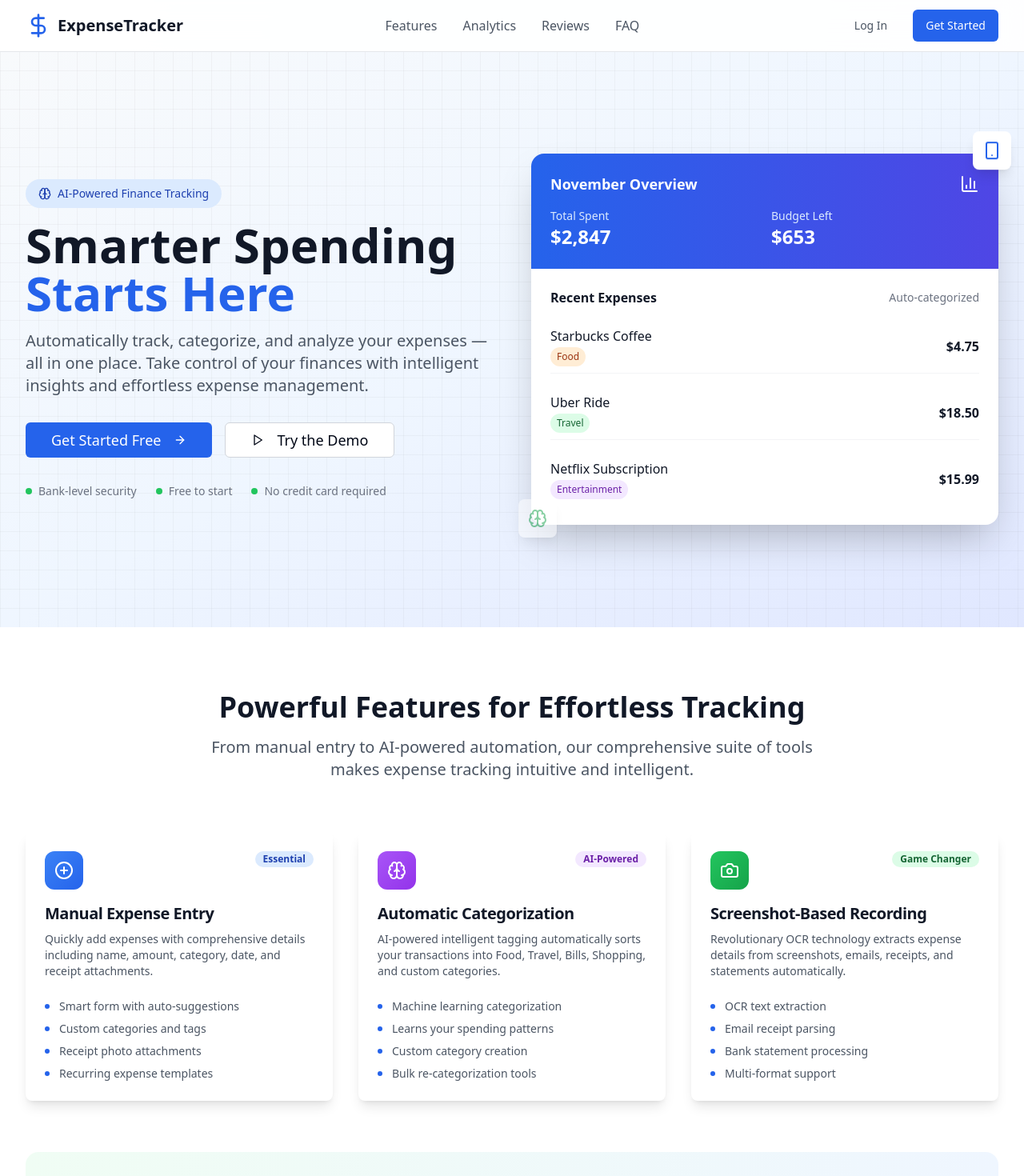
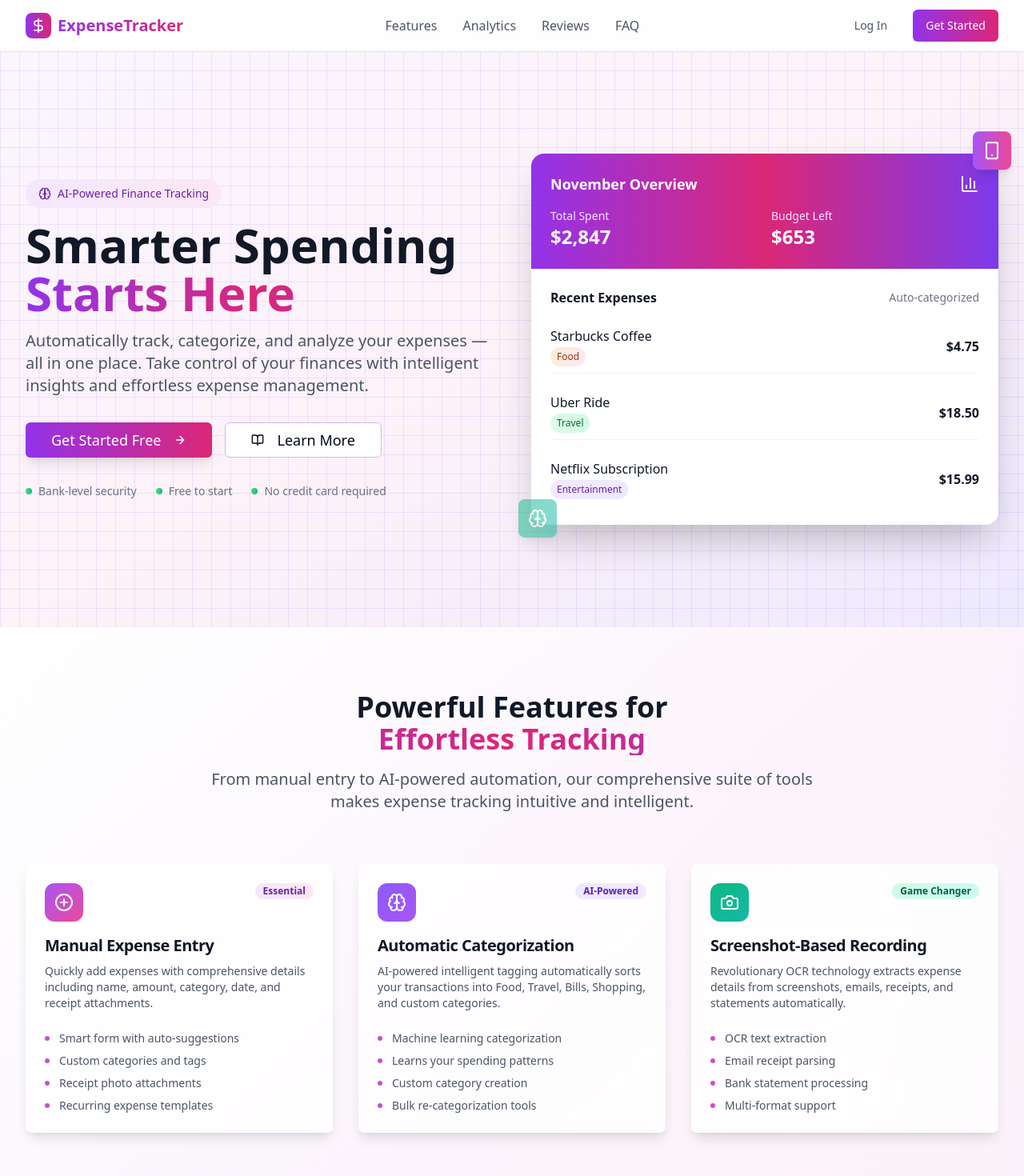
Before and after one commit to sujal11113/Bugdet-Buddy, a React (Vite) app: page / in a window 1280 px wide. Shown: the top 1470 px of the page at 80% size. Built offline with nearby package versions, Linux system fonts and the light colour scheme.

Commit message:
Refactor: Improve UI and aesthetics
- Replaced "Try the Demo" with "Learn More" in the hero section.
- Centered text alignment throughout the app.
- Updated the color scheme for a more attractive and Gen Z-friendly aesthetic.

```diff
--- a/src/components/landing/Features.tsx
+++ b/src/components/landing/Features.tsx
@@ -20,7 +20,7 @@ const Features = () => {
       title: 'Manual Expense Entry',
       description: 'Quickly add expenses with comprehensive details including name, amount, category, date, and receipt attachments.',
       badge: 'Essential',
-      badgeColor: 'bg-blue-100 text-blue-800',
+      badgeColor: 'bg-gradient-to-r from-purple-100 to-pink-100 text-purple-800 border-0',
       details: [
         'Smart form with auto-suggestions',
         'Custom categories and tags',
@@ -33,7 +33,7 @@ const Features = () => {
       title: 'Automatic Categorization',
       description: 'AI-powered intelligent tagging automatically sorts your transactions into Food, Travel, Bills, Shopping, and custom categories.',
       badge: 'AI-Powered',
-      badgeColor: 'bg-purple-100 text-purple-800',
+      badgeColor: 'bg-gradient-to-r from-violet-100 to-purple-100 text-violet-800 border-0',
       details: [
         'Machine learning categorization',
         'Learns your spending patterns',
@@ -46,7 +46,7 @@ const Features = () => {
       title: 'Screenshot-Based Recording',
       description: 'Revolutionary OCR technology extracts expense details from screenshots, emails, receipts, and statements automatically.',
       badge: 'Game Changer',
-      badgeColor: 'bg-green-100 text-green-800',
+      badgeColor: 'bg-gradient-to-r from-emerald-100 to-teal-100 text-emerald-800 border-0',
       details: [
         'OCR text extraction',
         'Email receipt parsing',
@@ -57,12 +57,13 @@ const Features = () => {
   ];
 
   return (
-    <section id="features" className="py-20 bg-white">
+    <section id="features" className="py-20 bg-gradient-to-br from-white via-purple-50/30 to-pink-50/30">
       <div className="max-w-7xl mx-auto px-4 sm:px-6 lg:px-8">
         {/* Header */}
         <div className="text-center mb-16">
           <h2 className="text-3xl sm:text-4xl font-bold text-gray-900 mb-4">
-            Powerful Features for Effortless Tracking
+            Powerful Features for
+            <span className="block bg-gradient-to-r from-purple-600 via-pink-600 to-violet-600 bg-clip-text text-transparent">Effortless Tracking</span>
           </h2>
           <p className="text-xl text-gray-600 max-w-3xl mx-auto">
             From manual entry to AI-powered automation, our comprehensive suite of tools makes expense tracking intuitive and intelligent.
@@ -72,23 +73,23 @@ const Features = () => {
         {/* Features Grid */}
         <div className="grid lg:grid-cols-3 gap-8">
           {features.map((feature, index) => (
-            <Card key={index} className="group hover:shadow-xl transition-all duration-300 border-0 shadow-lg">
+            <Card key={index} className="group hover:shadow-xl transition-all duration-300 border-0 shadow-lg bg-white/80 backdrop-blur-sm">
               <CardHeader className="space-y-4">
                 <div className="flex items-start justify-between">
                   <div className={`p-3 rounded-xl bg-gradient-to-br ${
-                    index === 0 ? 'from-blue-500 to-blue-600' :
-                    index === 1 ? 'from-purple-500 to-purple-600' :
-                    'from-green-500 to-green-600'
+                    index === 0 ? 'from-purple-500 to-pink-500' :
+                    index === 1 ? 'from-violet-500 to-purple-500' :
+                    'from-emerald-500 to-teal-500'
                   }`}>
                     <feature.icon className="h-6 w-6 text-white" />
                   </div>
-                  <Badge className={`${feature.badgeColor} border-0`}>
+                  <Badge className={feature.badgeColor}>
                     {feature.badge}
                   </Badge>
                 </div>
 
                 <div>
-                  <CardTitle className="text-xl font-bold text-gray-900 group-hover:text-blue-600 transition-colors">
+                  <CardTitle className="text-xl font-bold text-gray-900 group-hover:text-purple-600 transition-colors">
                     {feature.title}
                   </CardTitle>
                   <CardDescription className="text-gray-600 mt-2">
@@ -101,7 +102,7 @@ const Features = () => {
                 <ul className="space-y-2">
                   {feature.details.map((detail, detailIndex) => (
                     <li key={detailIndex} className="flex items-center text-sm text-gray-600">
-                      <div className="w-1.5 h-1.5 bg-blue-600 rounded-full mr-3"></div>
+                      <div className="w-1.5 h-1.5 bg-gradient-to-r from-purple-500 to-pink-500 rounded-full mr-3"></div>
                       {detail}
                     </li>
                   ))}
@@ -112,7 +113,7 @@ const Features = () => {
         </div>
 
         {/* Screenshot Feature Highlight */}
-        <div className="mt-16 bg-gradient-to-r from-green-50 to-blue-50 rounded-2xl p-8 lg:p-12">
+        <div className="mt-16 bg-gradient-to-r from-purple-50 via-pink-50 to-violet-50 rounded-2xl p-8 lg:p-12 border border-purple-100">
           <div className="grid lg:grid-cols-2 gap-8 items-center">
             <div>
               <h3 className="text-2xl font-bold text-gray-900 mb-4">
@@ -131,7 +132,7 @@ const Features = () => {
                   { icon: FileText, text: 'Smart extraction' }
                 ].map((item, index) => (
                   <div key={index} className="flex items-center space-x-2">
-                    <item.icon className="h-5 w-5 text-green-600" />
+                    <item.icon className="h-5 w-5 text-emerald-600" />
                     <span className="text-sm font-medium text-gray-700">{item.text}</span>
                   </div>
                 ))}
@@ -143,9 +144,9 @@ const Features = () => {
                 <div className="flex items-center justify-between mb-4">
                   <span className="text-sm font-medium text-gray-500">Processing...</span>
                   <div className="flex space-x-1">
-                    <div className="w-2 h-2 bg-green-500 rounded-full animate-bounce"></div>
-                    <div className="w-2 h-2 bg-green-500 rounded-full animate-bounce" style={{animationDelay: '0.1s'}}></div>
-                    <div className="w-2 h-2 bg-green-500 rounded-full animate-bounce" style={{animationDelay: '0.2s'}}></div>
+                    <div className="w-2 h-2 bg-gradient-to-r from-purple-500 to-pink-500 rounded-full animate-bounce"></div>
+                    <div className="w-2 h-2 bg-gradient-to-r from-purple-500 to-pink-500 rounded-full animate-bounce" style={{animationDelay: '0.1s'}}></div>
+                    <div className="w-2 h-2 bg-gradient-to-r from-purple-500 to-pink-500 rounded-full animate-bounce" style={{animationDelay: '0.2s'}}></div>
                   </div>
                 </div>
 
@@ -156,7 +157,7 @@ const Features = () => {
                   </div>
                   <div className="flex justify-between">
                     <span className="text-gray-600">Amount:</span>
-                    <span className="font-medium text-green-600">$47.83</span>
+                    <span className="font-medium text-emerald-600">$47.83</span>
                   </div>
                   <div className="flex justify-between">
                     <span className="text-gray-600">Date:</span>
@@ -164,7 +165,7 @@ const Features = () => {
                   </div>
                   <div className="flex justify-between">
                     <span className="text-gray-600">Category:</span>
-                    <Badge className="bg-blue-100 text-blue-800">Shopping</Badge>
+                    <Badge className="bg-gradient-to-r from-purple-100 to-pink-100 text-purple-800 border-0">Shopping</Badge>
                   </div>
                 </div>
               </div>
--- a/src/components/landing/Hero.tsx
+++ b/src/components/landing/Hero.tsx
@@ -1,59 +1,59 @@
 
 import React from 'react';
 import { Button } from '@/components/ui/button';
-import { ArrowRight, Play, Smartphone, Brain, BarChart3 } from 'lucide-react';
+import { ArrowRight, BookOpen, Smartphone, Brain, BarChart3 } from 'lucide-react';
 
 const Hero = () => {
   return (
-    <section className="relative overflow-hidden bg-gradient-to-br from-slate-50 via-blue-50 to-indigo-100 py-20 sm:py-32">
+    <section className="relative overflow-hidden bg-gradient-to-br from-purple-50 via-pink-50 to-violet-100 py-20 sm:py-32">
       {/* Background decoration */}
-      <div className="absolute inset-0 bg-[linear-gradient(to_right,#80808012_1px,transparent_1px),linear-gradient(to_bottom,#80808012_1px,transparent_1px)] bg-[size:24px_24px]"></div>
+      <div className="absolute inset-0 bg-[linear-gradient(to_right,#8b5cf620_1px,transparent_1px),linear-gradient(to_bottom,#8b5cf620_1px,transparent_1px)] bg-[size:24px_24px]"></div>
 
       <div className="relative max-w-7xl mx-auto px-4 sm:px-6 lg:px-8">
         <div className="grid lg:grid-cols-2 gap-12 items-center">
           {/* Content */}
-          <div className="space-y-8">
+          <div className="space-y-8 text-center lg:text-left">
             <div className="space-y-4">
-              <div className="inline-flex items-center space-x-2 bg-blue-100 text-blue-800 px-4 py-2 rounded-full text-sm font-medium">
+              <div className="inline-flex items-center space-x-2 bg-gradient-to-r from-purple-100 to-pink-100 text-purple-800 px-4 py-2 rounded-full text-sm font-medium">
                 <Brain className="h-4 w-4" />
                 <span>AI-Powered Finance Tracking</span>
               </div>
 
-              <h1 className="text-4xl sm:text-5xl lg:text-6xl font-bold text-gray-900 leading-tight">
+              <h1 className="text-4xl sm:text-5xl lg:text-6xl font-bold text-gray-900 leading-tight text-center lg:text-left">
                 Smarter Spending
-                <span className="block text-blue-600">Starts Here</span>
+                <span className="block bg-gradient-to-r from-purple-600 via-pink-600 to-violet-600 bg-clip-text text-transparent">Starts Here</span>
               </h1>
 
-              <p className="text-xl text-gray-600 max-w-2xl">
+              <p className="text-xl text-gray-600 max-w-2xl mx-auto lg:mx-0 text-center lg:text-left">
                 Automatically track, categorize, and analyze your expenses — all in one place.
                 Take control of your finances with intelligent insights and effortless expense management.
               </p>
             </div>
 
             {/* CTAs */}
-            <div className="flex flex-col sm:flex-row gap-4">
-              <Button size="lg" className="bg-blue-600 hover:bg-blue-700 text-white px-8 py-4 text-lg group">
+            <div className="flex flex-col sm:flex-row gap-4 justify-center lg:justify-start">
+              <Button size="lg" className="bg-gradient-to-r from-purple-600 to-pink-600 hover:from-purple-700 hover:to-pink-700 text-white px-8 py-4 text-lg group shadow-lg">
                 Get Started Free
                 <ArrowRight className="ml-2 h-5 w-5 group-hover:translate-x-1 transition-transform" />
               </Button>
-              <Button size="lg" variant="outline" className="px-8 py-4 text-lg group border-gray-300 hover:border-blue-600 hover:text-blue-600">
-                <Play className="mr-2 h-5 w-5" />
-                Try the Demo
+              <Button size="lg" variant="outline" className="px-8 py-4 text-lg group border-purple-300 hover:border-purple-600 hover:text-purple-600 hover:bg-purple-50">
+                <BookOpen className="mr-2 h-5 w-5" />
+                Learn More
               </Button>
             </div>
 
             {/* Trust indicators */}
-            <div className="flex items-center space-x-6 text-sm text-gray-500">
+            <div className="flex items-center justify-center lg:justify-start space-x-6 text-sm text-gray-500">
               <div className="flex items-center space-x-2">
-                <div className="w-2 h-2 bg-green-500 rounded-full"></div>
+                <div className="w-2 h-2 bg-gradient-to-r from-green-400 to-emerald-500 rounded-full"></div>
                 <span>Bank-level security</span>
               </div>
               <div className="flex items-center space-x-2">
-                <div className="w-2 h-2 bg-green-500 rounded-full"></div>
+                <div className="w-2 h-2 bg-gradient-to-r from-green-400 to-emerald-500 rounded-full"></div>
                 <span>Free to start</span>
               </div>
               <div className="flex items-center space-x-2">
-                <div className="w-2 h-2 bg-green-500 rounded-full"></div>
+                <div className="w-2 h-2 bg-gradient-to-r from-green-400 to-emerald-500 rounded-full"></div>
                 <span>No credit card required</span>
               </div>
             </div>
@@ -63,18 +63,18 @@ const Hero = () => {
           <div className="relative">
             <div className="relative bg-white rounded-2xl shadow-2xl overflow-hidden">
               {/* Mock app interface */}
-              <div className="bg-gradient-to-r from-blue-600 to-indigo-600 p-6 text-white">
+              <div className="bg-gradient-to-r from-purple-600 via-pink-600 to-violet-600 p-6 text-white">
                 <div className="flex items-center justify-between mb-4">
                   <h3 className="text-lg font-semibold">November Overview</h3>
                   <BarChart3 className="h-6 w-6" />
                 </div>
                 <div className="grid grid-cols-2 gap-4">
                   <div>
-                    <p className="text-blue-100 text-sm">Total Spent</p>
+                    <p className="text-purple-100 text-sm">Total Spent</p>
                     <p className="text-2xl font-bold">$2,847</p>
                   </div>
                   <div>
-                    <p className="text-blue-100 text-sm">Budget Left</p>
+                    <p className="text-purple-100 text-sm">Budget Left</p>
                     <p className="text-2xl font-bold">$653</p>
                   </div>
                 </div>
@@ -87,9 +87,9 @@ const Hero = () => {
                 </div>
 
                 {[
-                  { name: 'Starbucks Coffee', amount: '$4.75', category: 'Food', color: 'bg-orange-100 text-orange-800' },
-                  { name: 'Uber Ride', amount: '$18.50', category: 'Travel', color: 'bg-green-100 text-green-800' },
-                  { name: 'Netflix Subscription', amount: '$15.99', category: 'Entertainment', color: 'bg-purple-100 text-purple-800' }
+                  { name: 'Starbucks Coffee', amount: '$4.75', category: 'Food', color: 'bg-gradient-to-r from-orange-100 to-pink-100 text-orange-800' },
+                  { name: 'Uber Ride', amount: '$18.50', category: 'Travel', color: 'bg-gradient-to-r from-green-100 to-emerald-100 text-green-800' },
+                  { name: 'Netflix Subscription', amount: '$15.99', category: 'Entertainment', color: 'bg-gradient-to-r from-purple-100 to-violet-100 text-purple-800' }
                 ].map((expense, index) => (
                   <div key={index} className="flex items-center justify-between py-2 border-b border-gray-100 last:border-b-0">
                     <div>
@@ -105,11 +105,11 @@ const Hero = () => {
             </div>
 
             {/* Floating elements */}
-            <div className="absolute -top-4 -right-4 bg-white rounded-lg shadow-lg p-3 animate-bounce">
-              <Smartphone className="h-6 w-6 text-blue-600" />
+            <div className="absolute -top-4 -right-4 bg-gradient-to-r from-purple-500 to-pink-500 rounded-lg shadow-lg p-3 animate-bounce">
+              <Smartphone className="h-6 w-6 text-white" />
             </div>
-            <div className="absolute -bottom-4 -left-4 bg-white rounded-lg shadow-lg p-3 animate-pulse">
-              <Brain className="h-6 w-6 text-green-600" />
+            <div className="absolute -bottom-4 -left-4 bg-gradient-to-r from-emerald-500 to-teal-500 rounded-lg shadow-lg p-3 animate-pulse">
+              <Brain className="h-6 w-6 text-white" />
             </div>
           </div>
         </div>
--- a/src/components/landing/ValueProposition.tsx
+++ b/src/components/landing/ValueProposition.tsx
@@ -18,30 +18,30 @@ const ValueProposition = () => {
       icon: Eye,
       title: 'Enhanced Financial Visibility',
       description: 'Get crystal-clear insights into where your money goes with automated tracking and intelligent categorization.',
-      color: 'from-blue-500 to-blue-600'
+      color: 'from-purple-500 to-pink-500'
     },
     {
       icon: Target,
       title: 'Smarter Budgeting',
       description: 'Set realistic budgets and track progress with AI-powered recommendations based on your spending patterns.',
-      color: 'from-green-500 to-green-600'
+      color: 'from-emerald-500 to-teal-500'
     },
     {
       icon: Shield,
       title: 'Reduced Financial Stress',
       description: 'Stay in control with real-time alerts, spending limits, and proactive budget management tools.',
-      color: 'from-purple-500 to-purple-600'
+      color: 'from-violet-500 to-purple-500'
     },
     {
       icon: Zap,
       title: 'Actionable AI Insights',
       description: 'Receive personalized recommendations to optimize spending, find savings opportunities, and improve financial health.',
-      color: 'from-orange-500 to-orange-600'
+      color: 'from-orange-500 to-pink-500'
     }
   ];
 
   return (
-    <section className="py-20 bg-gradient-to-br from-gray-900 via-blue-900 to-indigo-900 text-white">
+    <section className="py-20 bg-gradient-to-br from-gray-900 via-purple-900 to-violet-900 text-white">
       <div className="max-w-7xl mx-auto px-4 sm:px-6 lg:px-8">
         {/* Header */}
         <div className="text-center mb-16">
@@ -51,7 +51,7 @@ const ValueProposition = () => {
           <h2 className="text-3xl sm:text-4xl font-bold mb-4">
             Transform Your Financial Future
           </h2>
-          <p className="text-xl text-blue-100 max-w-3xl mx-auto">
+          <p className="text-xl text-purple-100 max-w-3xl mx-auto">
             Join thousands who've taken control of their finances with our AI-enhanced platform.
             Experience the difference intelligent expense tracking makes.
           </p>
@@ -66,26 +66,26 @@ const ValueProposition = () => {
                   <benefit.icon className="h-8 w-8 text-white" />
                 </div>
                 <h3 className="text-lg font-semibold mb-3">{benefit.title}</h3>
-                <p className="text-blue-100 text-sm leading-relaxed">{benefit.description}</p>
+                <p className="text-purple-100 text-sm leading-relaxed">{benefit.description}</p>
               </CardContent>
             </Card>
           ))}
         </div>
 
         {/* Key Statistics */}
-        <div className="bg-white/5 backdrop-blur-sm rounded-2xl p-8 mb-16">
+        <div className="bg-white/5 backdrop-blur-sm rounded-2xl p-8 mb-16 border border-white/10">
           <div className="grid md:grid-cols-3 gap-8 text-center">
             <div>
-              <p className="text-4xl font-bold text-white mb-2">87%</p>
-              <p className="text-blue-200">Average savings increase</p>
+              <p className="text-4xl font-bold bg-gradient-to-r from-purple-400 to-pink-400 bg-clip-text text-transparent mb-2">87%</p>
+              <p className="text-purple-200">Average savings increase</p>
             </div>
             <div>
-              <p className="text-4xl font-bold text-white mb-2">3 min</p>
-              <p className="text-blue-200">Daily time investment</p>
+              <p className="text-4xl font-bold bg-gradient-to-r from-emerald-400 to-teal-400 bg-clip-text text-transparent mb-2">3 min</p>
+              <p className="text-purple-200">Daily time investment</p>
             </div>
             <div>
-              <p className="text-4xl font-bold text-white mb-2">50K+</p>
-              <p className="text-blue-200">Users trust us</p>
+              <p className="text-4xl font-bold bg-gradient-to-r from-violet-400 to-purple-400 bg-clip-text text-transparent mb-2">50K+</p>
+              <p className="text-purple-200">Users trust us</p>
             </div>
           </div>
         </div>
@@ -95,13 +95,13 @@ const ValueProposition = () => {
           <h3 className="text-2xl font-bold mb-4">
             Ready to Take Control of Your Finances?
           </h3>
-          <p className="text-blue-100 mb-8 max-w-2xl mx-auto">
+          <p className="text-purple-100 mb-8 max-w-2xl mx-auto">
             Start your journey to financial freedom today. No credit card required.
             Experience the power of AI-driven expense tracking in just minutes.
           </p>
 
           <div className="flex flex-col sm:flex-row gap-4 justify-center">
-            <Button size="lg" className="bg-white text-gray-900 hover:bg-gray-100 px-8 py-4 text-lg group">
+            <Button size="lg" className="bg-gradient-to-r from-purple-600 to-pink-600 hover:from-purple-700 hover:to-pink-700 text-white px-8 py-4 text-lg group shadow-lg">
               Start Free Trial
               <ArrowRight className="ml-2 h-5 w-5 group-hover:translate-x-1 transition-transform" />
             </Button>
@@ -110,7 +110,7 @@ const ValueProposition = () => {
             </Button>
           </div>
 
-          <div className="flex items-center justify-center space-x-6 mt-8 text-sm text-blue-200">
+          <div className="flex items-center justify-center space-x-6 mt-8 text-sm text-purple-200">
             <div className="flex items-center space-x-2">
               <CheckCircle className="h-4 w-4" />
               <span>Free forever plan</span>
--- a/src/pages/Index.tsx
+++ b/src/pages/Index.tsx
@@ -30,26 +30,28 @@ import Footer from '@/components/landing/Footer';
 
 const Index = () => {
   return (
-    <div className="min-h-screen bg-gradient-to-br from-slate-50 via-blue-50 to-indigo-100">
+    <div className="min-h-screen bg-gradient-to-br from-purple-50 via-pink-50 to-violet-100">
       {/* Navigation */}
-      <nav className="fixed top-0 w-full bg-white/90 backdrop-blur-md border-b border-gray-200 z-50">
+      <nav className="fixed top-0 w-full bg-white/90 backdrop-blur-md border-b border-purple-200 z-50">
         <div className="max-w-7xl mx-auto px-4 sm:px-6 lg:px-8">
           <div className="flex justify-between items-center h-16">
             <div className="flex items-center space-x-2">
-              <DollarSign className="h-8 w-8 text-blue-600" />
-              <span className="text-xl font-bold text-gray-900">ExpenseTracker</span>
+              <div className="w-8 h-8 bg-gradient-to-r from-purple-600 to-pink-600 rounded-lg flex items-center justify-center">
+                <DollarSign className="h-5 w-5 text-white" />
+              </div>
+              <span className="text-xl font-bold bg-gradient-to-r from-purple-600 to-pink-600 bg-clip-text text-transparent">ExpenseTracker</span>
             </div>
             <div className="hidden md:flex items-center space-x-8">
-              <a href="#features" className="text-gray-600 hover:text-blue-600 transition-colors">Features</a>
-              <a href="#analytics" className="text-gray-600 hover:text-blue-600 transition-colors">Analytics</a>
-              <a href="#testimonials" className="text-gray-600 hover:text-blue-600 transition-colors">Reviews</a>
-              <a href="#faq" className="text-gray-600 hover:text-blue-600 transition-colors">FAQ</a>
+              <a href="#features" className="text-gray-600 hover:text-purple-600 transition-colors">Features</a>
+              <a href="#analytics" className="text-gray-600 hover:text-purple-600 transition-colors">Analytics</a>
+              <a href="#testimonials" className="text-gray-600 hover:text-purple-600 transition-colors">Reviews</a>
+              <a href="#faq" className="text-gray-600 hover:text-purple-600 transition-colors">FAQ</a>
             </div>
             <div className="flex items-center space-x-4">
-              <Button variant="ghost" className="text-gray-600 hover:text-blue-600">
+              <Button variant="ghost" className="text-gray-600 hover:text-purple-600">
                 Log In
               </Button>
-              <Button className="bg-blue-600 hover:bg-blue-700 text-white">
+              <Button className="bg-gradient-to-r from-purple-600 to-pink-600 hover:from-purple-700 hover:to-pink-700 text-white">
                 Get Started
               </Button>
             </div>
```
Also changed, not shown: src/components/landing/FAQ.tsx (+8 -7 lines), src/components/landing/Testimonials.tsx (+8 -7 lines).
